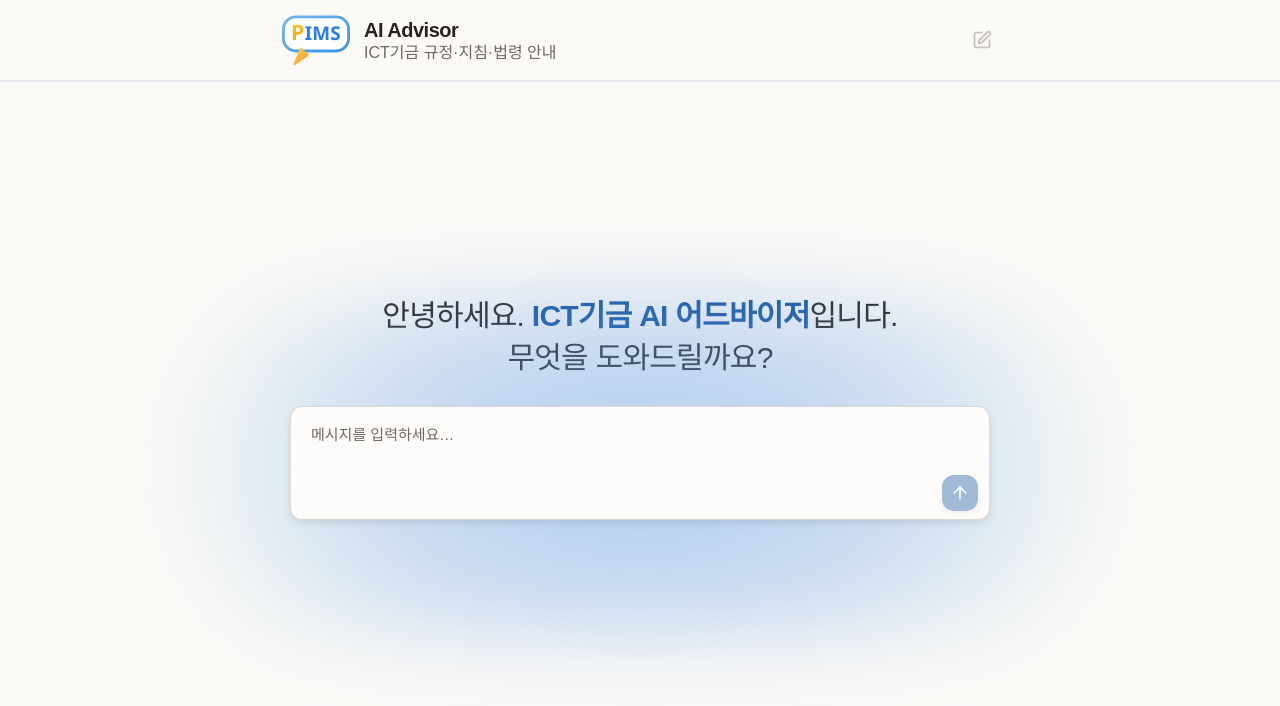
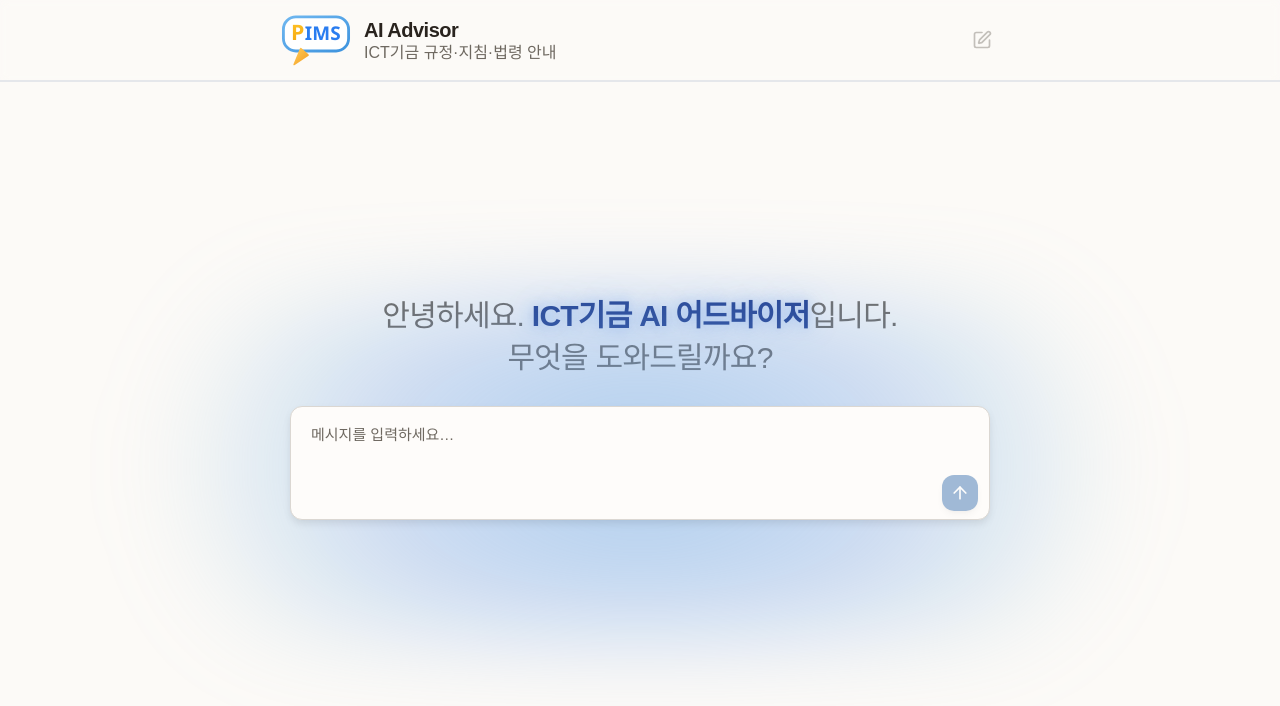
Before and after one commit to kca-deep/ict-portal, a Next.js app: page / in a window 1280 px wide. Shown: the top 706 px of the page. Built offline with nearby package versions, Linux system fonts and the light colour scheme; a web font is replaced by a local one.

Commit message:
feat(brand): 파비콘 정사각형화 + 인사말 저채도·남색 후광 스타일
- 파비콘 말풍선: 원형 → 라운드 정사각(rx64)
- 인사말 본문: muted 저채도 회색 한 톤 다운, 서비스명은 진한 남색(#1e3a8a)
  + 이중 파란 글로우(text-shadow) 후광

```diff
--- a/app/page.tsx
+++ b/app/page.tsx
@@ -487,14 +487,23 @@ export default function Home() {
              pb 로 헤더 높이(약 60px)만큼 보정 → 헤더 포함 전체 뷰포트 기준 정중앙. */
           <div className="flex-1 flex flex-col items-center justify-center px-4 pb-[60px]">
             <div className="w-full max-w-3xl flex flex-col items-center text-center">
-              {/* 인사말 — 본문은 진한 회색(foreground 80%)으로 통일, 서비스명만
-                  파란 계열(primary) 하이라이트로 강조. */}
+              {/* 인사말 — 본문은 저채도 회색(muted) 한 톤 낮춤, 서비스명은 진한 남색
+                  + 파란 후광(text-shadow 이중 글로우)으로 강조. */}
               <p
-                className="mb-7 text-3xl font-medium leading-snug tracking-tight text-foreground/80"
+                className="mb-7 text-3xl font-medium leading-snug tracking-tight text-muted-foreground"
                 style={{ fontFamily: "var(--font-display)" }}
               >
                 안녕하세요.{" "}
-                <span className="font-semibold text-primary">ICT기금 AI 어드바이저</span>
+                <span
+                  className="font-semibold"
+                  style={{
+                    color: "#1e3a8a",
+                    textShadow:
+                      "0 0 14px rgba(80,140,235,0.45), 0 0 34px rgba(80,140,235,0.25)",
+                  }}
+                >
+                  ICT기금 AI 어드바이저
+                </span>
                 입니다.
                 <br />
                 무엇을 도와드릴까요?
```
Also changed, not shown: app/icon.svg.
